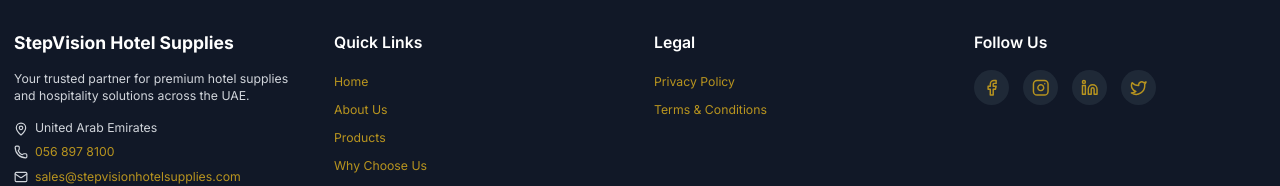
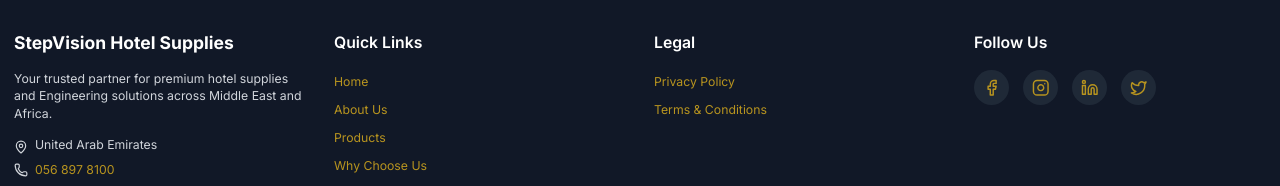
Before and after one commit to ayishamuneer4342-blip/STEPVISION, a Next.js app: page / in a window 1280 px wide. Shown: the part 4920-5106 px from the top of the page. Built offline with nearby package versions, Linux system fonts and the light colour scheme.

Commit message:
content: update footer tagline to Middle East and Africa

```diff
--- a/src/components/layout/Footer.tsx
+++ b/src/components/layout/Footer.tsx
@@ -33,7 +33,7 @@
                     <div>
                         <h3 className="text-white text-xl font-bold mb-4">StepVision Hotel Supplies</h3>
                         <p className="text-sm mb-4">
-                            Your trusted partner for premium hotel supplies and hospitality solutions across the UAE.
+                            Your trusted partner for premium hotel supplies and Engineering solutions across Middle East and Africa.
                         </p>
                         <div className="space-y-2">
                             <div className="flex items-start space-x-2">
```
